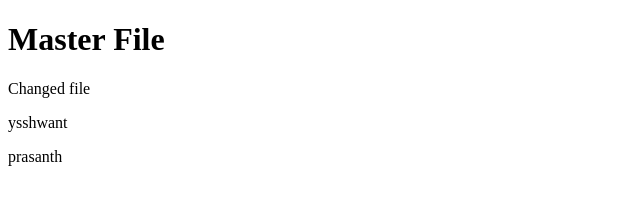
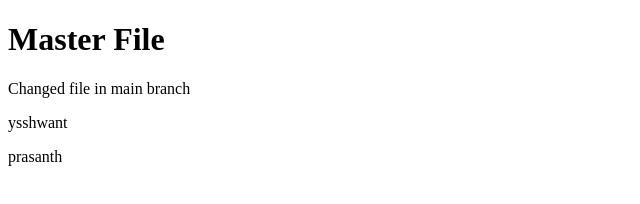
Before and after one commit to venkatyashwanth/shared-project, a plain HTML site: page index.html in a window 1280 px wide. Shown: the whole page, without its empty margins (0-640 px from the left). Drawn offline with Linux system fonts and the light colour scheme.

Commit message:
changes in main file

```diff
--- a/index.html
+++ b/index.html
@@ -7,7 +7,7 @@
 </head>
 <body>
     <h1>Master File</h1>
-    <p>Changed file</p>
+    <p>Changed file in main branch</p>
     <p>ysshwant</p>
     <p>prasanth</p>
 
```
